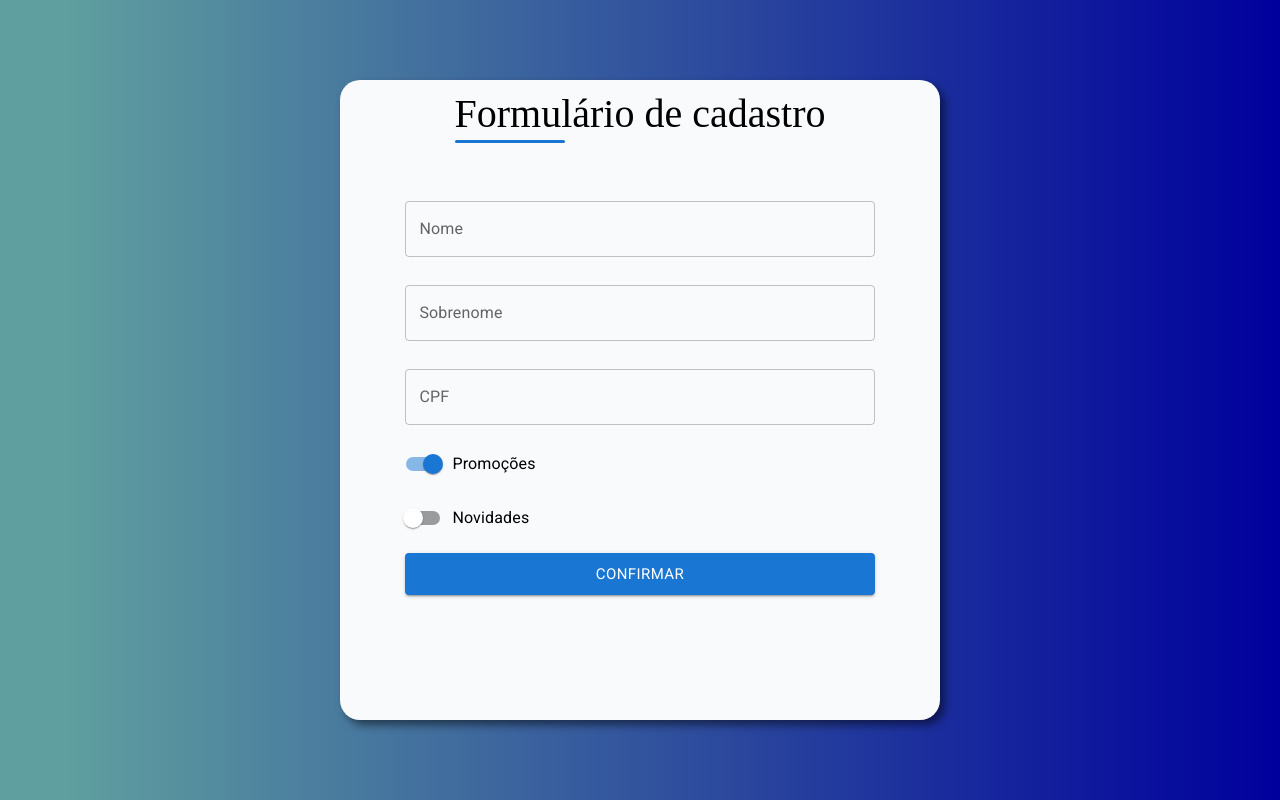
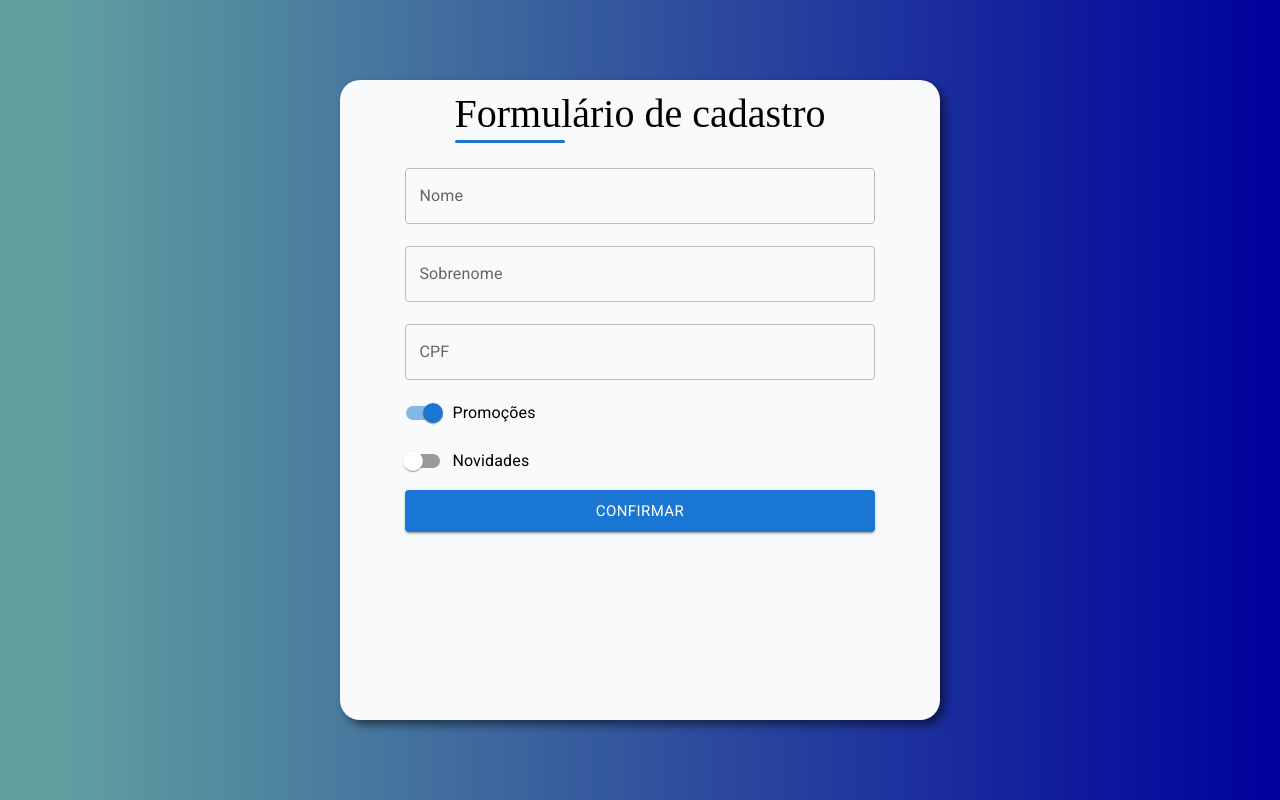
Before and after one commit to ClaudiOmatheuuss/functionComponents-react, a React (Create React App) app: page / in a window 1280 px wide. Built offline with nearby package versions, Linux system fonts and the light colour scheme.

Commit message:
ajustando estilos

```diff
--- a/src/components/FormularioCadastro/FormularioCadastro.module.css
+++ b/src/components/FormularioCadastro/FormularioCadastro.module.css
@@ -2,6 +2,7 @@
     display: flex;
     flex-direction: column;
     width: 85%;
-    margin: 10% 0 0 7.5%;
-    gap: 16px;
+    height: 85%;
+    margin: 4% 0 0 7.5%;
+    gap: 10px;
 }
```
Also changed, not shown: 1 other file (tests, documents, lock files or other folders).
